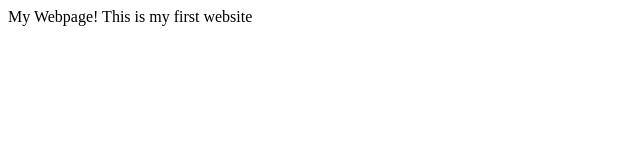
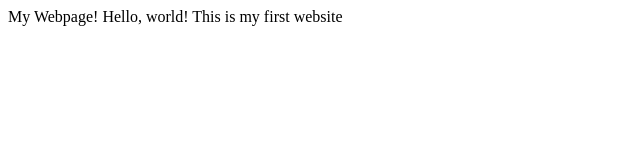
Before and after one commit to ahmedabdelwahid/courseLecture0, a plain HTML site: page hello.html in a window 1280 px wide. Shown: the whole page, without its empty margins (0-640 px from the left). Drawn offline with Linux system fonts and the light colour scheme.

Commit message:
Update hello.html

```diff
--- a/hello.html
+++ b/hello.html
@@ -3,6 +3,6 @@
 <head>My Webpage!</head>
 
 <body>
-This is my first website
+Hello, world! This is my first website
 </body>
 <html>
```
